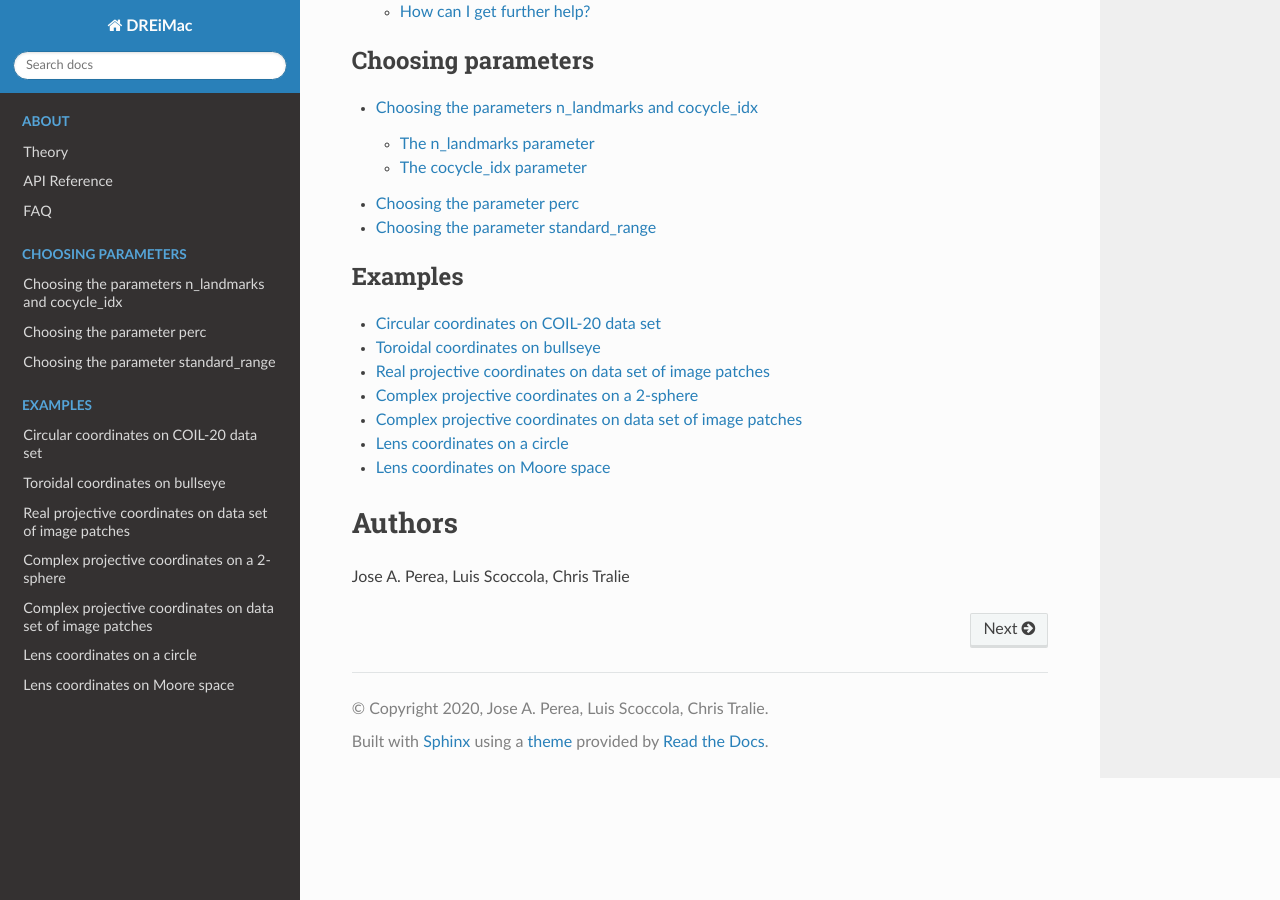
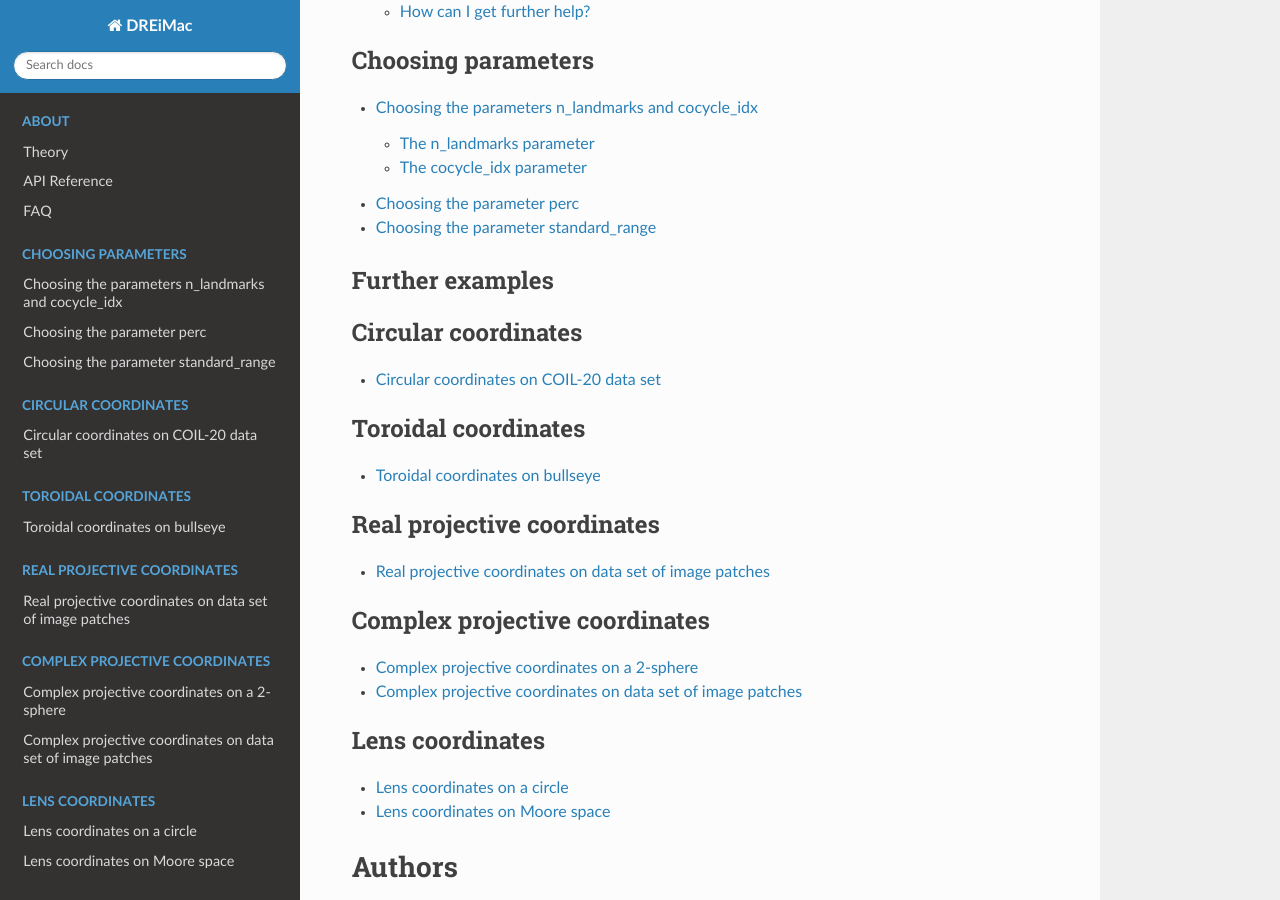
Before and after one commit to scikit-tda/DREiMac, a Sphinx documentation site: the page built from docs/index.rst, in a window 1280 px wide and 900 px high, scrolled down 1065 px. Built offline with Sphinx 7.4.7 and the Read the Docs theme 2.0.0, drawn with Linux system fonts in a browser that asks for light colours; pages that are not in the unit, such as notebooks, are missing from menus.

Commit message:
docs: add a subsection for the examples of each of the algorithms

```diff
--- a/docs/index.rst
+++ b/docs/index.rst
@@ -47,17 +47,40 @@ Contents
     notebooks/parameter_standard_range
     notebooks/parameters_prime_and_check_cocycle_condition
 
+Further examples
+----------------
+
 
 .. toctree::
     :maxdepth: 2
-    :caption: Examples
+    :caption: Circular coordinates
 
     notebooks/coil20
+
+.. toctree::
+    :maxdepth: 2
+    :caption: Toroidal coordinates
+
     notebooks/bullseye
     notebooks/genusTwoSurface
+
+.. toctree::
+    :maxdepth: 2
+    :caption: Real projective coordinates
+
     notebooks/ImagePatches
+
+.. toctree::
+    :maxdepth: 2
+    :caption: Complex projective coordinates
+
     notebooks/twoSphere
     notebooks/movingDot
+
+.. toctree::
+    :maxdepth: 2
+    :caption: Lens coordinates
+
     notebooks/circleLensCoordinates
     notebooks/MooreSpace
 
```
